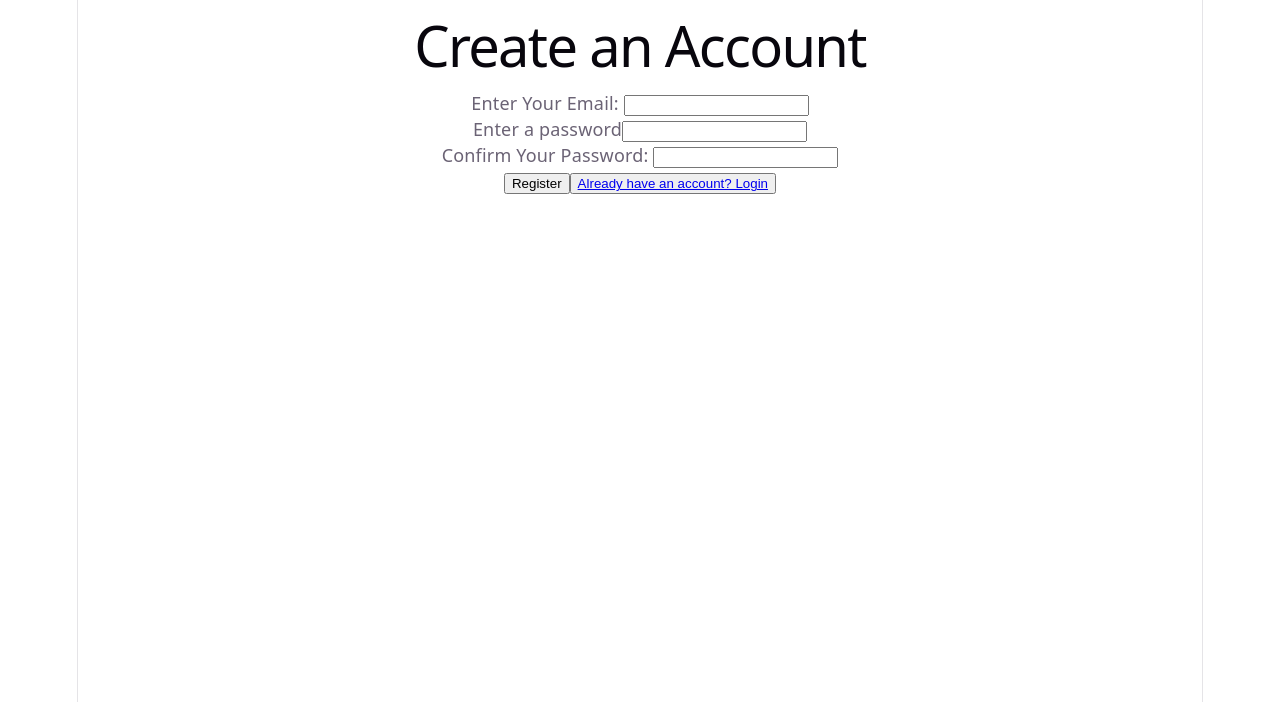
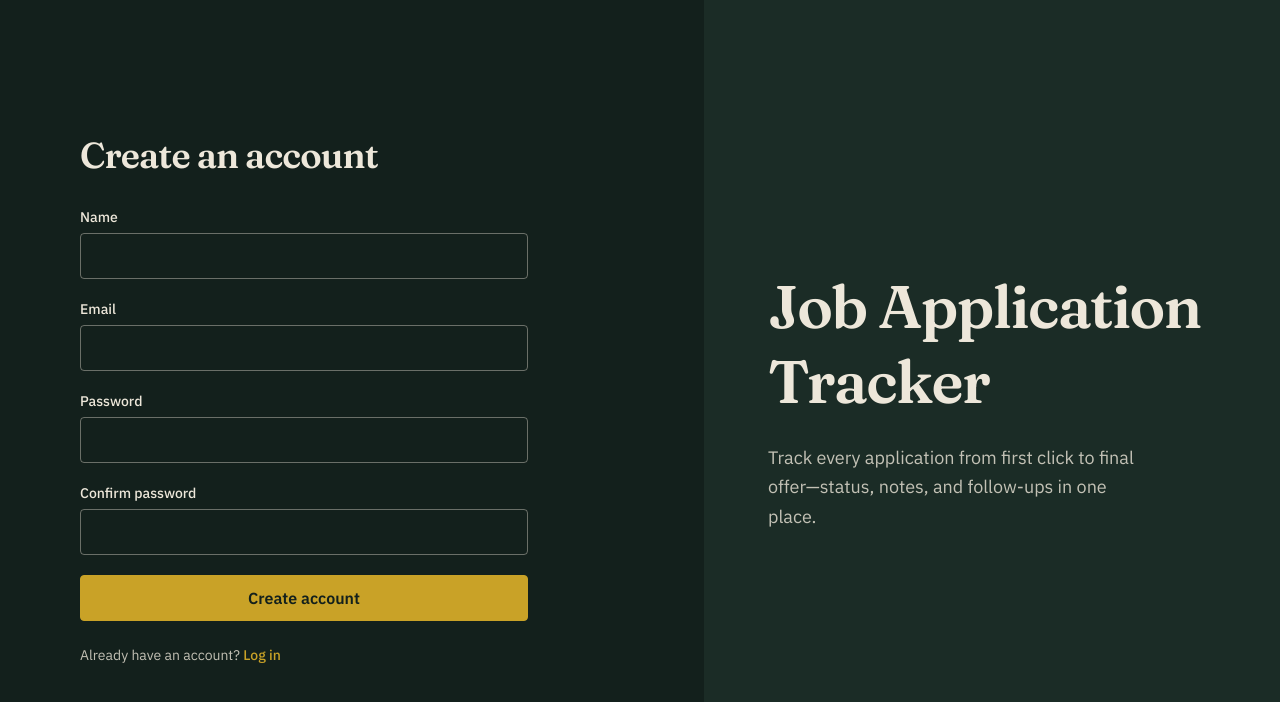
Before and after one commit to gzxfy/Job-Application-Tracker, a React (Vite) app in the folder FrontEndReact/: page /register in a window 1280 px wide. Shown: the top 702 px of the page. Built offline with nearby package versions, Linux system fonts and the light colour scheme.

Commit message:
With the help of AI, made a design. Errors with login and registration. ("Design may get change")

```diff
--- a/FrontEndReact/index.html
+++ b/FrontEndReact/index.html
@@ -4,7 +4,13 @@
     <meta charset="UTF-8" />
     <link rel="icon" type="image/svg+xml" href="/favicon.svg" />
     <meta name="viewport" content="width=device-width, initial-scale=1.0" />
-    <title>job-application-tracker</title>
+    <link rel="preconnect" href="https://fonts.googleapis.com" />
+    <link rel="preconnect" href="https://fonts.gstatic.com" crossorigin />
+    <link
+      href="https://fonts.googleapis.com/css2?family=Fraunces:opsz,wght@9..144,500;9..144,600;9..144,700&family=IBM+Plex+Sans:wght@400;500;600&display=swap"
+      rel="stylesheet"
+    />
+    <title>Job Application Tracker</title>
   </head>
   <body>
     <div id="root"></div>
--- a/FrontEndReact/package.json
+++ b/FrontEndReact/package.json
@@ -10,9 +10,11 @@
     "preview": "vite preview"
   },
   "dependencies": {
+    "@tailwindcss/vite": "^4.3.3",
     "react": "^19.2.8",
     "react-dom": "^19.2.8",
-    "react-router-dom": "^7.18.4"
+    "react-router-dom": "^7.18.4",
+    "tailwindcss": "^4.3.3"
   },
   "devDependencies": {
     "@eslint/js": "^10.0.1",
--- /dev/null
+++ b/FrontEndReact/src/components/AuthButton.jsx
@@ -0,0 +1,19 @@
+export default function AuthButton({
+  children,
+  loading = false,
+  loadingLabel,
+  type = "submit",
+  disabled = false,
+}) {
+  const isDisabled = disabled || loading;
+
+  return (
+    <button
+      type={type}
+      disabled={isDisabled}
+      className="w-full rounded border border-accent bg-accent px-4 py-2.5 font-sans text-base font-semibold text-bg transition-[transform,opacity] duration-100 ease-out enabled:active:scale-[0.98] enabled:active:opacity-90 disabled:cursor-not-allowed disabled:opacity-70"
+    >
+      {loading ? loadingLabel || "Please wait…" : children}
+    </button>
+  );
+}
--- /dev/null
+++ b/FrontEndReact/src/components/AuthLayout.jsx
@@ -0,0 +1,24 @@
+export default function AuthLayout({ title, children }) {
+  return (
+    <div className="flex min-h-svh w-full flex-col md:flex-row">
+      <section className="flex w-full flex-1 flex-col justify-center bg-bg px-8 py-12 md:w-[55%] md:px-14 lg:px-20">
+        <div className="mx-auto w-full max-w-md md:mx-0">
+          <h1 className="mb-8 font-display text-3xl font-semibold tracking-tight text-text md:text-4xl">
+            {title}
+          </h1>
+          {children}
+        </div>
+      </section>
+
+      <aside className="flex w-full flex-col justify-center bg-surface px-8 py-12 md:w-[45%] md:px-12 lg:px-16">
+        <p className="font-display text-4xl font-semibold leading-tight tracking-tight text-text md:text-5xl lg:text-6xl">
+          Job Application Tracker
+        </p>
+        <p className="mt-6 max-w-sm font-sans text-base leading-relaxed text-text/80 md:text-lg">
+          Track every application from first click to final offer—status, notes,
+          and follow-ups in one place.
+        </p>
+      </aside>
+    </div>
+  );
+}
--- /dev/null
+++ b/FrontEndReact/src/components/InputField.jsx
@@ -0,0 +1,39 @@
+export default function InputField({
+  id,
+  label,
+  type = "text",
+  name,
+  value,
+  onChange,
+  error,
+  required = false,
+  autoComplete,
+}) {
+  return (
+    <div className="mb-5 text-left">
+      <label
+        htmlFor={id}
+        className="mb-1.5 block font-sans text-sm font-medium text-text"
+      >
+        {label}
+      </label>
+      <input
+        id={id}
+        type={type}
+        name={name}
+        value={value}
+        onChange={onChange}
+        required={required}
+        autoComplete={autoComplete}
+        className={`w-full rounded border bg-transparent px-3 py-2.5 font-sans text-base text-text outline-none transition-[border-color] duration-150 placeholder:text-text/40 ${
+          error
+            ? "border-error focus:border-error"
+            : "border-border focus:border-accent"
+        }`}
+      />
+      {error ? (
+        <p className="mt-1.5 font-sans text-sm text-error">{error}</p>
+      ) : null}
+    </div>
+  );
+}
--- a/FrontEndReact/src/index.css
+++ b/FrontEndReact/src/index.css
@@ -1,111 +1,47 @@
-:root {
-  --text: #6b6375;
-  --text-h: #08060d;
-  --bg: #fff;
-  --border: #e5e4e7;
-  --code-bg: #f4f3ec;
-  --accent: #aa3bff;
-  --accent-bg: rgba(170, 59, 255, 0.1);
-  --accent-border: rgba(170, 59, 255, 0.5);
-  --social-bg: rgba(244, 243, 236, 0.5);
-  --shadow:
-    rgba(0, 0, 0, 0.1) 0 10px 15px -3px, rgba(0, 0, 0, 0.05) 0 4px 6px -2px;
+@import "tailwindcss";
 
-  --sans: system-ui, 'Segoe UI', Roboto, sans-serif;
-  --heading: system-ui, 'Segoe UI', Roboto, sans-serif;
-  --mono: ui-monospace, Consolas, monospace;
-
-  font: 18px/145% var(--sans);
-  letter-spacing: 0.18px;
-  color-scheme: light dark;
-  color: var(--text);
-  background: var(--bg);
-  font-synthesis: none;
-  text-rendering: optimizeLegibility;
-  -webkit-font-smoothing: antialiased;
-  -moz-osx-font-smoothing: grayscale;
-
-  @media (max-width: 1024px) {
-    font-size: 16px;
-  }
+@theme {
+  --color-bg: #13201c;
+  --color-surface: #1b2c26;
+  --color-text: #ede7da;
+  --color-accent: #c9a227;
+  --color-error: #b95c4c;
+  --color-border: color-mix(in srgb, #ede7da 40%, transparent);
+  --font-sans: "IBM Plex Sans", ui-sans-serif, system-ui, sans-serif;
+  --font-display: "Fraunces", ui-serif, Georgia, serif;
 }
 
-@media (prefers-color-scheme: dark) {
-  :root {
-    --text: #9ca3af;
-    --text-h: #f3f4f6;
-    --bg: #16171d;
-    --border: #2e303a;
-    --code-bg: #1f2028;
-    --accent: #c084fc;
-    --accent-bg: rgba(192, 132, 252, 0.15);
-    --accent-border: rgba(192, 132, 252, 0.5);
-    --social-bg: rgba(47, 48, 58, 0.5);
-    --shadow:
-      rgba(0, 0, 0, 0.4) 0 10px 15px -3px, rgba(0, 0, 0, 0.25) 0 4px 6px -2px;
-  }
+:root {
+  --bg: #13201c;
+  --surface: #1b2c26;
+  --text: #ede7da;
+  --accent: #c9a227;
+  --error: #b95c4c;
+  --border: color-mix(in srgb, #ede7da 40%, transparent);
+}
 
-  #social .button-icon {
-    filter: invert(1) brightness(2);
-  }
+*,
+*::before,
+*::after {
+  box-sizing: border-box;
+}
+
+html,
+body,
+#root {
+  margin: 0;
+  min-height: 100%;
+  width: 100%;
 }
 
 body {
-  margin: 0;
+  font-family: var(--font-sans);
+  color: var(--text);
+  background: var(--bg);
+  -webkit-font-smoothing: antialiased;
+  -moz-osx-font-smoothing: grayscale;
 }
 
 #root {
-  width: 1126px;
-  max-width: 100%;
-  margin: 0 auto;
-  text-align: center;
-  border-inline: 1px solid var(--border);
   min-height: 100svh;
-  display: flex;
-  flex-direction: column;
-  box-sizing: border-box;
 }
-
-h1,
-h2 {
-  font-family: var(--heading);
-  font-weight: 500;
-  color: var(--text-h);
-}
-
-h1 {
-  font-size: 56px;
-  letter-spacing: -1.68px;
-  margin: 32px 0;
-  @media (max-width: 1024px) {
-    font-size: 36px;
-    margin: 20px 0;
-  }
-}
-h2 {
-  font-size: 24px;
-  line-height: 118%;
-  letter-spacing: -0.24px;
-  margin: 0 0 8px;
-  @media (max-width: 1024px) {
-    font-size: 20px;
-  }
-}
-p {
-  margin: 0;
-}
-
-code,
-.counter {
-  font-family: var(--mono);
-  display: inline-flex;
-  border-radius: 4px;
-  color: var(--text-h);
-}
-
-code {
-  font-size: 15px;
-  line-height: 135%;
-  padding: 4px 8px;
-  background: var(--code-bg);
-}
--- a/FrontEndReact/src/pages/login_page.jsx
+++ b/FrontEndReact/src/pages/login_page.jsx
@@ -1,13 +1,17 @@
-import { useState } from "react"
-import { Link, useLocation } from "react-router-dom"
+import { useState } from "react";
+import { Link, useLocation } from "react-router-dom";
+import AuthLayout from "../components/AuthLayout";
+import InputField from "../components/InputField";
+import AuthButton from "../components/AuthButton";
 
 export default function Login() {
   const location = useLocation();
   const [loginData, setLoginData] = useState({
-        email: '',
-        password: ''
-    })
-
+    email: "",
+    password: "",
+  });
+  const [rememberMe, setRememberMe] = useState(false);
+  const [loading, setLoading] = useState(false);
   const [errorMessage, setErrorMessage] = useState("");
   const [successMessage, setSuccessMessage] = useState(
     location.state?.successMessage || ""
@@ -20,13 +24,14 @@ export default function Login() {
       password: loginData.password,
     };
 
-        try{
-            const response = await fetch('/api/login', {
-                method: 'POST',
+    setLoading(true);
+    try {
+      const response = await fetch("/api/login", {
+        method: "POST",
         headers: {
-                    'Content-Type': 'application/json'
+          "Content-Type": "application/json",
         },
-                body: JSON.stringify(payload)
+        body: JSON.stringify(payload),
       });
 
       {/* This is here for debugging for the back */}
@@ -36,59 +41,109 @@ export default function Login() {
       try {
         result = text ? JSON.parse(text) : {};
       } catch {
-                console.error('Backend did not return valid JSON:', text);
-                setErrorMessage('Server error. Please try again.');
-                setSuccessMessage('');
+        console.error("Backend did not return valid JSON:", text);
+        setErrorMessage("Server error. Please try again.");
+        setSuccessMessage("");
         return;
       }
 
       if (!response.ok) {
-                setErrorMessage(result.error || "Registration failed");
+        setErrorMessage(result.error || "Login failed. Please try again.");
         setSuccessMessage("");
         return;
       }
 
-            setSuccessMessage(result.message || "User registered successfully");
+      setSuccessMessage(result.message || "Logged in successfully");
       setErrorMessage("");
       setLoginData({
         email: "",
         password: "",
       });
     } catch (error) {
-            console.error('Failed to register:', error);
-            setErrorMessage(error.message || 'Something went wrong. Please try again.');
-            setSuccessMessage('');
+      console.error("Failed to login:", error);
+      setErrorMessage(
+        error.message || "Something went wrong. Please try again."
+      );
+      setSuccessMessage("");
+    } finally {
+      setLoading(false);
     }
   }
 
   return (
-        <div>
-            <main>
-                <h1>Login</h1>
-                {errorMessage && <p style={{ color: "red" }}>{errorMessage}</p>}
-                {successMessage && <p style={{ color: "green" }}>{successMessage}</p>}
-                <form onSubmit={handleLogin} className="registration-form">
+    <AuthLayout title="Login">
+      {errorMessage && (
+        <p className="mb-4 text-left font-sans text-sm text-error">
+          {errorMessage}
+        </p>
+      )}
+      {successMessage && (
+        <p className="mb-4 text-left font-sans text-sm text-accent">
+          {successMessage}
+        </p>
+      )}
 
-                    {/* Email Field */}
-                    <div className="form-group">
-                        <label htmlFor="email">Enter Your Email: </label>
-                        <input type="email" id="email" className="auth-box" name="email" value={loginData.email}
-                        onChange={(e) => setLoginData({ ...loginData, email: e.target.value })}
-                        required />
+      <form onSubmit={handleLogin} className="text-left">
+        <InputField
+          id="email"
+          label="Email"
+          type="email"
+          name="email"
+          value={loginData.email}
+          onChange={(e) => {
+            setLoginData({ ...loginData, email: e.target.value });
+            setErrorMessage("");
+          }}
+          required
+          autoComplete="email"
+        />
+
+        <InputField
+          id="password"
+          label="Password"
+          type="password"
+          name="password"
+          value={loginData.password}
+          onChange={(e) => {
+            setLoginData({ ...loginData, password: e.target.value });
+            setErrorMessage("");
+          }}
+          required
+          autoComplete="current-password"
+        />
+
+        <div className="mb-6 flex items-center justify-between gap-4">
+          <label className="flex cursor-pointer items-center gap-2 font-sans text-sm text-text">
+            <input
+              type="checkbox"
+              checked={rememberMe}
+              onChange={(e) => setRememberMe(e.target.checked)}
+              className="h-4 w-4 rounded border border-border accent-accent"
+            />
+            Remember me
+          </label>
+          <a
+            href="#"
+            className="font-sans text-sm text-accent underline-offset-2 hover:underline"
+          >
+            Forgot password?
+          </a>
         </div>
 
-                    {/* Password Field */}
-                    <div className="form-group">
-                        <label htmlFor="password">Enter a password</label>
-                        <input type="password" id="password" className="auth-box"  name="password" value={loginData.password}
-                        onChange={(e) => setLoginData({ ...loginData, password: e.target.value })}
-                        required />
-                    </div>
+        <AuthButton loading={loading} loadingLabel="Signing in…">
+          Sign in
+        </AuthButton>
 
-                    <button type="submit">Login</button>
-                    <button type="button"><Link to="/register">Don't have an Account</Link> </button>
+        <p className="mt-6 font-sans text-sm text-text/80">
+          Don&apos;t have an account?{" "}
+          <Link
+            to="/register"
+            className="font-medium text-accent underline-offset-2 hover:underline"
+          >
+            Create one
+          </Link>
+        </p>
       </form>
-            </main>
-        </div>
-    )
+    </AuthLayout>
+  );
 }
--- a/FrontEndReact/src/pages/registration_page.jsx
+++ b/FrontEndReact/src/pages/registration_page.jsx
@@ -1,33 +1,57 @@
-
-import { useState } from "react"
-import { Link, useNavigate } from 'react-router-dom';
+import { useState } from "react";
+import { Link, useNavigate } from "react-router-dom";
+import AuthLayout from "../components/AuthLayout";
+import InputField from "../components/InputField";
+import AuthButton from "../components/AuthButton";
 
 export default function Registration() {
   const navigate = useNavigate();
   const [formData, setFormData] = useState({
+    name: "",
     email: "",
     password: "",
-        confirm_password: ""
+    confirm_password: "",
   });
 
+  const [fieldErrors, setFieldErrors] = useState({});
   const [errorMessage, setErrorMessage] = useState("");
   const [successMessage, setSuccessMessage] = useState("");
+  const [loading, setLoading] = useState(false);
+
+  function updateField(field, value) {
+    setFormData({ ...formData, [field]: value });
+    setFieldErrors((prev) => {
+      if (!prev[field]) return prev;
+      const next = { ...prev };
+      delete next[field];
+      return next;
+    });
+    setErrorMessage("");
+  }
 
   async function handleRegistration(event) {
     event.preventDefault();
+
+    if (formData.password !== formData.confirm_password) {
+      setFieldErrors({ confirm_password: "Passwords don't match" });
+      return;
+    }
+
     const payload = {
+      name: formData.name,
       email: formData.email,
       password: formData.password,
-            confirm_password: formData.confirm_password
+      confirm_password: formData.confirm_password,
     };
 
-        try{
-            const response = await fetch('/api/register', {
-                method: 'POST',
+    setLoading(true);
+    try {
+      const response = await fetch("/api/register", {
+        method: "POST",
         headers: {
-                    'Content-Type': 'application/json'
+          "Content-Type": "application/json",
         },
-                body: JSON.stringify(payload)
+        body: JSON.stringify(payload),
       });
 
       {/* This is here for debugging for the back */}
@@ -37,9 +61,9 @@ export default function Registration() {
       try {
         result = text ? JSON.parse(text) : {};
       } catch {
-                console.error('Backend did not return valid JSON:', text);
-                setErrorMessage('Server error. Please try again.');
-                setSuccessMessage('');
+        console.error("Backend did not return valid JSON:", text);
+        setErrorMessage("Server error. Please try again.");
+        setSuccessMessage("");
         return;
       }
 
@@ -52,58 +76,103 @@ export default function Registration() {
       setSuccessMessage(result.message || "User registered successfully");
       setErrorMessage("");
       setFormData({
+        name: "",
         email: "",
         password: "",
-                confirm_password: ""
+        confirm_password: "",
       });
       navigate("/login", {
         state: {
-                    successMessage: result.message || "Account created successfully. Please log in."
-                }
+          successMessage:
+            result.message || "Account created successfully. Please log in.",
+        },
       });
     } catch (error) {
-            console.error('Failed to register:', error);
-            setErrorMessage(error.message || 'Something went wrong. Please try again.');
-            setSuccessMessage('');
+      console.error("Failed to register:", error);
+      setErrorMessage(
+        error.message || "Something went wrong. Please try again."
+      );
+      setSuccessMessage("");
+    } finally {
+      setLoading(false);
     }
   }
 
   return (
-        <div>
-            <main>
-                <h1>Create an Account</h1>
-                {errorMessage && <p style={{ color: "red" }}>{errorMessage}</p>}
-                {successMessage && <p style={{ color: "green" }}>{successMessage}</p>}
-                <form onSubmit={handleRegistration} className="registration-form">
+    <AuthLayout title="Create an account">
+      {errorMessage && (
+        <p className="mb-4 text-left font-sans text-sm text-error">
+          {errorMessage}
+        </p>
+      )}
+      {successMessage && (
+        <p className="mb-4 text-left font-sans text-sm text-accent">
+          {successMessage}
+        </p>
+      )}
 
-                    {/* Email Field */}
-                    <div className="form-group">
-                        <label htmlFor="email">Enter Your Email: </label>
-                        <input type="email" id="email" className="auth-box" name="email" value={formData.email}
-                        onChange={(e) => setFormData({ ...formData, email: e.target.value })}
-                        required />
+      <form onSubmit={handleRegistration} className="text-left">
+        <InputField
+          id="name"
+          label="Name"
+          type="text"
+          name="name"
+          value={formData.name}
+          onChange={(e) => updateField("name", e.target.value)}
+          required
+          autoComplete="name"
+        />
+
+        <InputField
+          id="email"
+          label="Email"
+          type="email"
+          name="email"
+          value={formData.email}
+          onChange={(e) => updateField("email", e.target.value)}
+          required
+          autoComplete="email"
+        />
+
+        <InputField
+          id="password"
+          label="Password"
+          type="password"
+          name="password"
+          value={formData.password}
+          onChange={(e) => updateField("password", e.target.value)}
+          required
+          autoComplete="new-password"
+        />
+
+        <InputField
+          id="confirm-password"
+          label="Confirm password"
+          type="password"
+          name="confirm_password"
+          value={formData.confirm_password}
+          onChange={(e) => updateField("confirm_password", e.target.value)}
+          error={fieldErrors.confirm_password}
+          required
+          autoComplete="new-password"
+        />
+
+        <div className="mt-2">
+          <AuthButton loading={loading} loadingLabel="Creating account…">
+            Create account
+          </AuthButton>
         </div>
 
-                    {/* Password Field */}
-                    <div className="form-group">
-                        <label htmlFor="password">Enter a password</label>
-                        <input type="password" id="password" className="auth-box"  name="password" value={formData.password}
-                        onChange={(e) => setFormData({ ...formData, password: e.target.value })}
-                        required />
-                    </div>
-
-                    {/* Confirm Password Field */}
-                    <div className="form-group">
-                        <label htmlFor="confirm_password">Confirm Your Password: </label>
-                        <input type="password" id="confirm-password" className="auth-box"  name="confirm_password" value={formData.confirm_password}
-                        onChange={(e) => setFormData({ ...formData, confirm_password: e.target.value })}
-                        required />
-                    </div>
-
-                    <button type="submit">Register</button>
-                    <button type="button"><Link to="/login">Already have an account? Login</Link> </button>
+        <p className="mt-6 font-sans text-sm text-text/80">
+          Already have an account?{" "}
+          <Link
+            to="/login"
+            className="font-medium text-accent underline-offset-2 hover:underline"
+          >
+            Log in
+          </Link>
+        </p>
       </form>
-            </main>
-        </div>
-    )
+    </AuthLayout>
+  );
 }
--- a/FrontEndReact/vite.config.js
+++ b/FrontEndReact/vite.config.js
@@ -1,8 +1,10 @@
 import react from '@vitejs/plugin-react'
 import { defineConfig } from 'vite'
+import tailwindcss from '@tailwindcss/vite'
+
 
 export default defineConfig({
-  plugins: [react()],
+  plugins: [react(), tailwindcss()],
   server: {
     proxy: {
       '/api': {
```
Also changed, not shown: 2 other files (tests, documents, lock files or other folders). Lines whose indentation alone changed are shown as unchanged.
